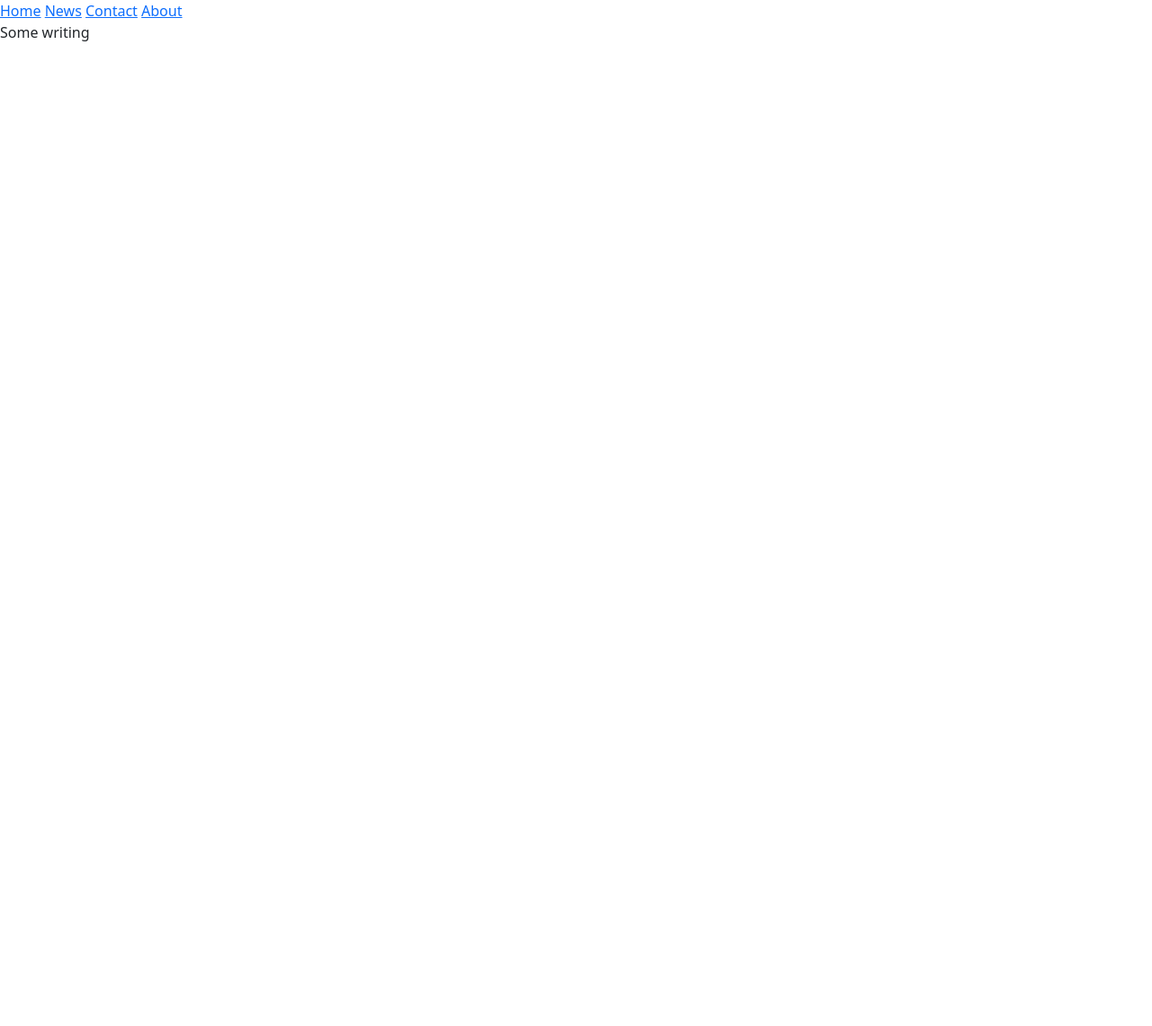
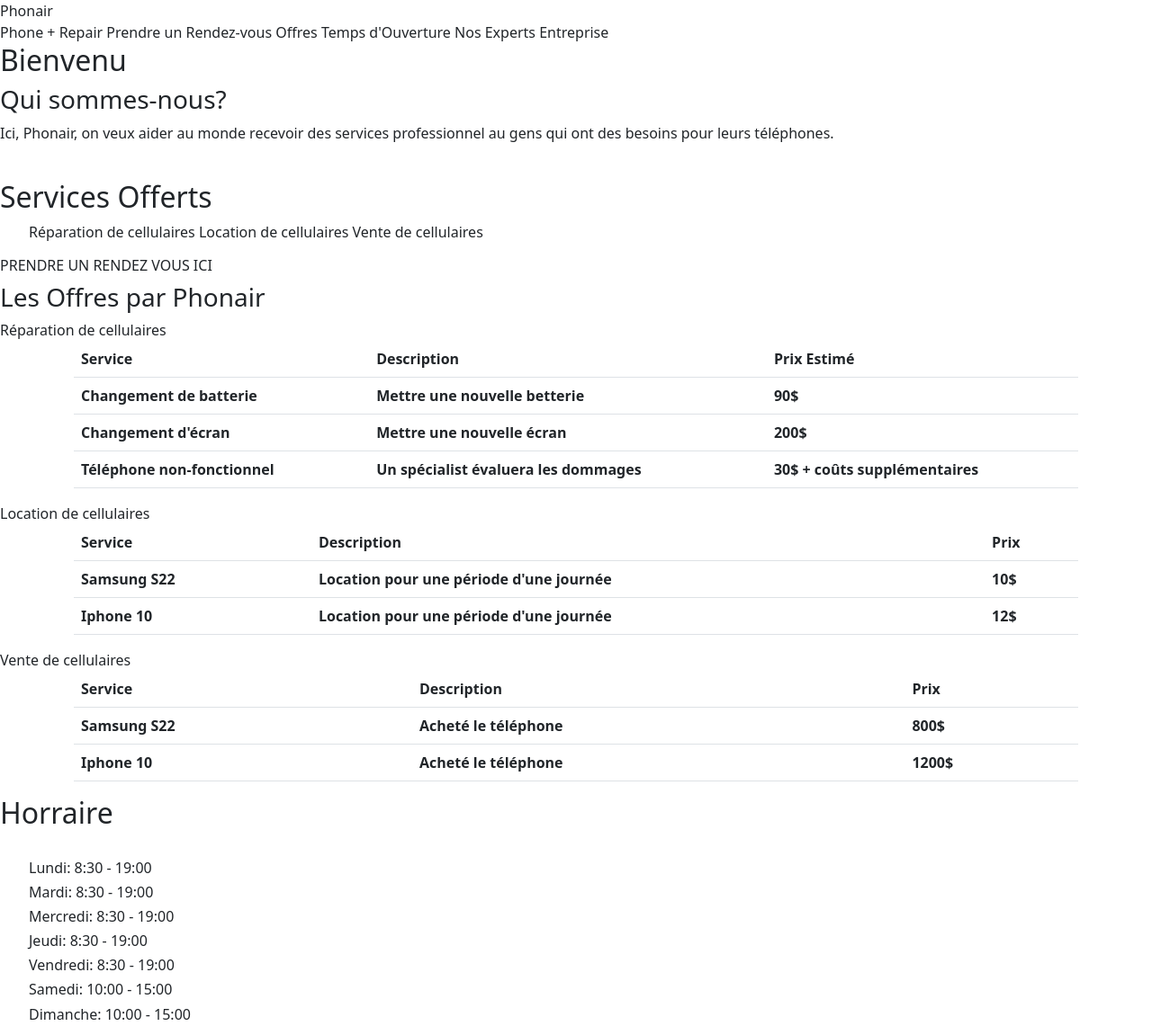
Before and after one commit to JamesCouture/JamesCouture.github.io, a plain HTML site: page index.html in a window 1280 px wide. Shown: the top 1141 px of the page at 90% size. Before the commit the page ends 800 px from the top, so only its background shows below. Drawn offline with Linux system fonts and the light colour scheme.

Commit message:
added the basics of multiple pages

```diff
--- a/index.html
+++ b/index.html
@@ -5,10 +5,12 @@
 <meta name="viewport" content="width=device-width, initial-scale=1.0">
 
 <div class="topnav">
-        <a class="active" href="#home">Home</a>
-        <a href="#news">News</a>
-        <a href="#contact">Contact</a>
-        <a href="#about">About</a>
+    <a>Phonair<br>Phone + Repair</a>
+    <a>Prendre un Rendez-vous</a>
+    <a>Offres</a>
+    <a>Temps d'Ouverture</a>
+    <a>Nos Experts</a>
+    <a>Entreprise</a>
 </div>
 
 <head>
@@ -19,7 +21,132 @@
 </head>
 
 <body>
-          <p>Some writing</p>
+    <h2>Bienvenu</h2>
+    <h3>Qui sommes-nous?</h3>
+    <p>Ici, Phonair, on veux aider au monde recevoir des services professionnel au gens qui ont des besoins pour leurs
+        téléphones.</p>
+
+    <br>
+    <h2>Services Offerts</h2>
+    <ul>
+        <li style="display:inline">Réparation de cellulaires</li>
+        <li style="display:inline">Location de cellulaires</li>
+        <li style="display:inline">Vente de cellulaires</li>
+    </ul>
+
+    <h6 syle="bold">PRENDRE UN RENDEZ VOUS ICI</h6>
+
+    <div id="offres">
+        <h3>Les Offres par Phonair</h3>
+
+        <h6 style="display:inline">Réparation de cellulaires</h6>
+        <div class="container">
+            <div class="row">
+                <div class="col-xs-12">
+                    <table class="table">
+                        <tr class="active">
+                            <th>Service</th>
+                            <th>Description</th>
+                            <th>Prix Estimé</th>
+                        </tr>
+                        <tr>
+                            <th>Changement de batterie</th>
+                            <th>Mettre une nouvelle betterie</th>
+                            <th>90$</th>
+                        </tr>
+                        <tr>
+                            <th>Changement d'écran</th>
+                            <th>Mettre une nouvelle écran</th>
+                            <th>200$</th>
+                        </tr>
+                        <tr>
+                            <th>Téléphone non-fonctionnel</th>
+                            <th>Un spécialist évaluera les dommages</th>
+                            <th>30$ + coûts supplémentaires</th>
+                        </tr>
+                    </table>
+                </div>
+            </div>
+        </div>
+        <h6 style="display:inline">Location de cellulaires</h6>
+        <div class="container">
+            <div class="row">
+                <div class="col-xs-12">
+                    <table class="table">
+                        <tr class="active">
+                            <th>Service</th>
+                            <th>Description</th>
+                            <th>Prix</th>
+                        </tr>
+                        <tr>
+                            <th>Samsung S22</th>
+                            <th>Location pour une période d'une journée</th>
+                            <th>10$</th>
+                        </tr>
+                        <tr>
+                            <th>Iphone 10</th>
+                            <th>Location pour une période d'une journée</th>
+                            <th>12$</th>
+                        </tr>
+                    </table>
+                </div>
+            </div>
+        </div>
+        <h6 style="display:inline">Vente de cellulaires</h6>
+        <div class="container">
+            <div class="row">
+                <div class="col-xs-12">
+                    <table class="table">
+                        <tr class="active">
+                            <th>Service</th>
+                            <th>Description</th>
+                            <th>Prix</th>
+                        </tr>
+                        <tr>
+                            <th>Samsung S22</th>
+                            <th>Acheté le téléphone</th>
+                            <th>800$</th>
+                        </tr>
+                        <tr>
+                            <th>Iphone 10</th>
+                            <th>Acheté le téléphone</th>
+                            <th>1200$</th>
+                        </tr>
+                    </table>
+                </div>
+            </div>
+        </div>
+    </div>
+    <div id="temps d'ouverture">
+        <h2>Horraire</h2>
+        <ul style="display:inline">
+            <ul>
+                <h6>Lundi: 8:30 - 19:00</h6>
+                <h6>Mardi: 8:30 - 19:00</h6>
+                <h6>Mercredi: 8:30 - 19:00</h6>
+                <h6>Jeudi: 8:30 - 19:00</h6>
+                <h6>Vendredi: 8:30 - 19:00</h6>
+                <h6>Samedi: 10:00 - 15:00</h6>
+                <h6>Dimanche: 10:00 - 15:00</h6>
+            </ul>
+        </ul>
+        <ul style="display:inline">
+            <h2>Location</h2>
+            <div class="mapouter">
+                <div class="gmap_canvas">
+                    <iframe width="600" height="500" id="gmap_canvas" src="https://maps.google.com/maps?q=2880%20Broadway,%20New%20York&t=&z=13&ie=UTF8&iwloc=&output=embed" frameborder="0" scrolling="no" marginheight="0" marginwidth="0"></iframe>
+                </div>
+            </div>
+        </ul>
+        <ul style="display:inline">
+            <h2>Contactez-Nous:</h2>
+            <h5>Téléphone: (613)-123-4567</h5>
+            <h5>Courriel Électronique: phonair@phonair.com</h5>
+
+        </ul>
+    </div>
+
+    <script src="js\bootstrap.js"></script>
 </body>
 
 </html>
```
Lines whose indentation alone changed are shown as unchanged.
